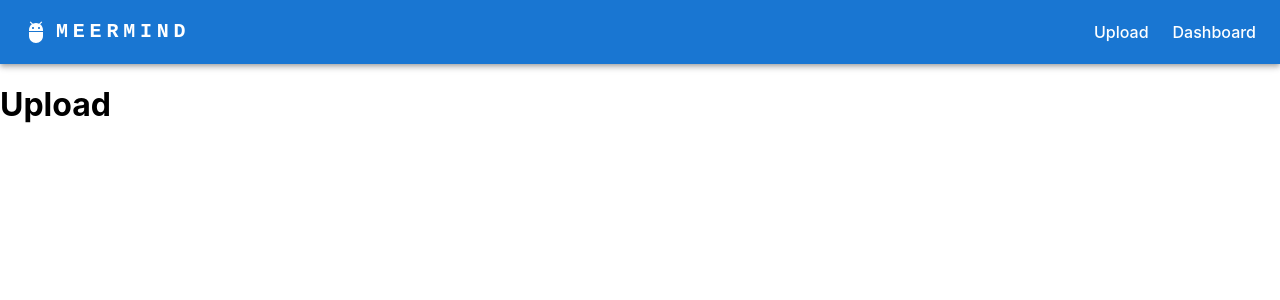
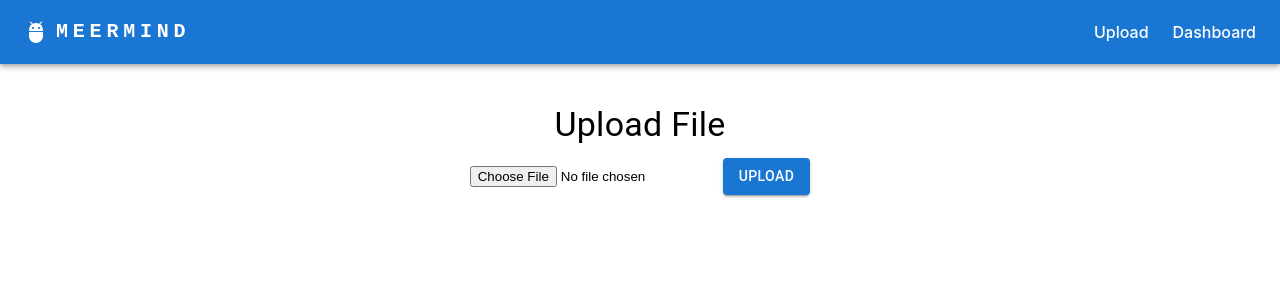
Before and after one commit to datagero/meermind, a React (Create React App) app in the folder frontend/: page /upload in a window 1280 px wide. Shown: the top 300 px of the page. Built offline with nearby package versions, Linux system fonts and the light colour scheme.

Commit message:
upload functionality

```diff
--- a/frontend/src/pages/Upload.tsx
+++ b/frontend/src/pages/Upload.tsx
@@ -1,17 +1,56 @@
-import React from 'react';
+import React, { useState, ChangeEvent, FormEvent } from 'react';
+import { useNavigate } from 'react-router-dom';
+import axios from 'axios';
+import { Button, Box, Typography } from '@mui/material';
 
-interface Props {
-    // Define your component props here
-}
+const Upload: React.FC = () => {
+  const [file, setFile] = useState<File | null>(null);
+  const navigate = useNavigate();
 
-const Upload: React.FC<Props> = () => {
-    // Add your component logic here
+  const handleFileChange = (e: ChangeEvent<HTMLInputElement>) => {
+    if (e.target.files) {
+      setFile(e.target.files[0]);
+    }
+  };
 
-    return (
-        <div>
-            <h1>Upload</h1>
-        </div>
-    );
+  const handleUpload = async (e: FormEvent<HTMLFormElement>) => {
+    e.preventDefault();
+
+    if (!file) {
+      return;
+    }
+
+    const formData = new FormData();
+    formData.append('file', file);
+
+    try {
+      const response = await axios.post('http://localhost:5000/upload', formData, {
+        headers: {
+          'Content-Type': 'multipart/form-data',
+        },
+      });
+      navigate('/dashboard', { state: { content: response.data.content } });
+    } catch (error) {
+      console.error('Error uploading file:', error);
+    }
+  };
+
+  return (
+    <Box sx={{ display: 'flex', flexDirection: 'column', alignItems: 'center', mt: 5 }}>
+      <Typography variant="h4">Upload File</Typography>
+      <form onSubmit={handleUpload}>
+        <input
+          type="file"
+          accept=".txt,.rsp,.rtf"
+          onChange={handleFileChange}
+          style={{ margin: '20px 0' }}
+        />
+        <Button type="submit" variant="contained">
+          Upload
+        </Button>
+      </form>
+    </Box>
+  );
 };
 
 export default Upload;
```
